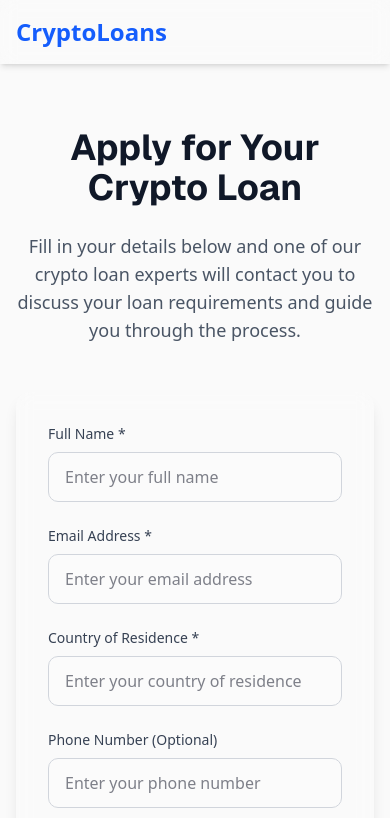
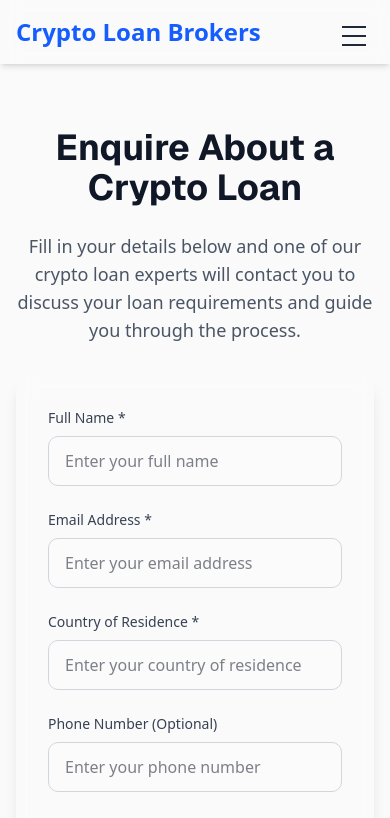
Before and after one commit to Phasor/crypto-loans, a Next.js app: page /apply in a window 390 px wide. Shown: the top 818 px of the page. Built offline with nearby package versions, Linux system fonts and the light colour scheme; no server answers.

Commit message:
adding mobile menu

```diff
--- a/app/apply/page.tsx
+++ b/app/apply/page.tsx
@@ -107,17 +107,17 @@ Additional Information: ${formData.additionalInfo || 'None provided'}`
   return (
     <AuroraBackground>
       <Navbar />
-      <main className="max-w-4xl mx-auto px-4 pt-32 pb-16 min-h-screen">
-        <div className="text-center mb-12 scroll-mt-20">
+      <main className="max-w-4xl mx-auto px-4 pt-32 pb-48 min-h-screen">
+        <div className="text-center scroll-mt-20">
           <h1 className="text-4xl md:text-5xl font-bold text-gray-900 dark:text-white mb-6">
-            Apply for Your Crypto Loan
+            Enquire About a Crypto Loan
           </h1>
           <p className="text-lg text-gray-600 dark:text-gray-300 mb-8">
             Fill in your details below and one of our crypto loan experts will contact you to discuss your loan requirements and guide you through the process.
           </p>
         </div>
 
-        <div className="bg-white/10 backdrop-blur-sm p-8 rounded-xl shadow-lg max-w-2xl mx-auto">
+        <div className="bg-white/10 backdrop-blur-sm p-8 pb-12 rounded-xl shadow-lg max-w-2xl mx-auto">
           {submitStatus.type && (
             <div className={`mb-6 p-4 rounded-lg ${
               submitStatus.type === 'success'
@@ -128,7 +128,7 @@ Additional Information: ${formData.additionalInfo || 'None provided'}`
             </div>
           )}
 
-          <form onSubmit={handleSubmit} className="space-y-6">
+          <form onSubmit={handleSubmit} className="space-y-6 mb-8">
             <div>
               <label htmlFor="name" className="block text-sm font-medium text-gray-700 dark:text-gray-200 mb-2">
                 Full Name *
@@ -242,7 +242,7 @@ Additional Information: ${formData.additionalInfo || 'None provided'}`
 
             <button
               type="submit"
-              className="w-full bg-blue-600 text-white px-8 py-4 rounded-lg text-lg font-semibold hover:bg-blue-700 transition-colors"
+              className="w-full bg-blue-600 text-white px-8 py-4 rounded-lg text-lg font-semibold hover:bg-blue-700 transition-colors mt-8"
             >
               Contact Me
             </button>
--- /dev/null
+++ b/app/components/MobileMenu.tsx
@@ -0,0 +1,71 @@
+'use client';
+
+import { useState } from 'react';
+import Link from 'next/link';
+
+export default function MobileMenu() {
+  const [isOpen, setIsOpen] = useState(false);
+
+  return (
+    <div className="md:hidden">
+      {/* Hamburger Button */}
+      <button
+        onClick={() => setIsOpen(!isOpen)}
+        className="p-2 focus:outline-none"
+        aria-label="Toggle menu"
+      >
+        <div className="w-6 h-5 relative flex flex-col justify-between">
+          <span className={`w-full h-0.5 bg-gray-800 transform transition-all duration-300 ${isOpen ? 'rotate-45 translate-y-2' : ''}`}></span>
+          <span className={`w-full h-0.5 bg-gray-800 transition-all duration-300 ${isOpen ? 'opacity-0' : ''}`}></span>
+          <span className={`w-full h-0.5 bg-gray-800 transform transition-all duration-300 ${isOpen ? '-rotate-45 -translate-y-2' : ''}`}></span>
+        </div>
+      </button>
+
+      {/* Mobile Menu Dropdown */}
+      <div className={`
+        absolute top-full left-0 right-0
+        bg-white shadow-lg
+        transform transition-all duration-300 ease-in-out
+        ${isOpen ? 'opacity-100 translate-y-0' : 'opacity-0 -translate-y-2 pointer-events-none'}
+      `}>
+        <div className="px-4 py-3 space-y-3">
+          <Link
+            href="/#benefits"
+            className="block text-gray-700 hover:text-blue-600 py-2"
+            onClick={() => setIsOpen(false)}
+          >
+            Benefits
+          </Link>
+          <Link
+            href="/#how-it-works"
+            className="block text-gray-700 hover:text-blue-600 py-2"
+            onClick={() => setIsOpen(false)}
+          >
+            How It Works
+          </Link>
+          <Link
+            href="/guide"
+            className="block text-gray-700 hover:text-blue-600 py-2"
+            onClick={() => setIsOpen(false)}
+          >
+            Crypto Loan Guide
+          </Link>
+          <Link
+            href="/#faqs"
+            className="block text-gray-700 hover:text-blue-600 py-2"
+            onClick={() => setIsOpen(false)}
+          >
+            FAQs
+          </Link>
+          <Link
+            href="/apply"
+            className="block bg-blue-600 text-white px-4 py-2 rounded-md hover:bg-blue-700 transition-colors text-center"
+            onClick={() => setIsOpen(false)}
+          >
+            Get A Crypto Loan
+          </Link>
+        </div>
+      </div>
+    </div>
+  );
+}
--- a/app/components/Navbar.tsx
+++ b/app/components/Navbar.tsx
@@ -1,37 +1,39 @@
 import Link from 'next/link';
+import MobileMenu from './MobileMenu';
 
 export default function Navbar() {
   return (
     <nav className="fixed top-0 left-0 right-0 bg-white/10 backdrop-blur-sm shadow-md z-50">
       <div className="max-w-7xl mx-auto px-4 sm:px-6 lg:px-8">
         <div className="flex justify-between h-16 items-center">
-          <div className="flex-shrink-0">
-            <Link href="/" className="text-2xl font-bold text-blue-600 dark:text-blue-400">
-              CryptoLoans
+          <Link href="/" className="text-2xl font-bold text-blue-600">
+            Crypto Loan Brokers
           </Link>
-          </div>
-          <div className="hidden md:block">
-            <div className="ml-10 flex items-center space-x-4">
-              <Link href="/#how-it-works" className="text-gray-700 dark:text-gray-200 hover:text-blue-600 dark:hover:text-blue-400 px-3 py-2">
+
+          {/* Desktop Navigation */}
+          <div className="hidden md:flex items-center space-x-4">
+            <Link href="/#benefits" className="text-gray-700 hover:text-blue-600 px-3 py-2">
+              Benefits
+            </Link>
+            <Link href="/#how-it-works" className="text-gray-700 hover:text-blue-600 px-3 py-2">
               How It Works
             </Link>
-              <Link href="/#benefits" className="text-gray-700 dark:text-gray-200 hover:text-blue-600 dark:hover:text-blue-400 px-3 py-2">
-                Benefits
-              </Link>
-              <Link href="/guide" className="text-gray-700 dark:text-gray-200 hover:text-blue-600 dark:hover:text-blue-400 px-3 py-2">
+            <Link href="/guide" className="text-gray-700 hover:text-blue-600 px-3 py-2">
               Crypto Loan Guide
             </Link>
-              <Link href="/#faqs" className="text-gray-700 dark:text-gray-200 hover:text-blue-600 dark:hover:text-blue-400 px-3 py-2">
+            <Link href="/#faqs" className="text-gray-700 hover:text-blue-600 px-3 py-2">
               FAQs
             </Link>
             <Link
               href="/apply"
-                className="bg-blue-600 text-white px-4 py-2 rounded-md hover:bg-blue-700"
+              className="bg-blue-600 text-white px-4 py-2 rounded-md hover:bg-blue-700 transition-colors"
             >
               Get A Crypto Loan
             </Link>
           </div>
-          </div>
+
+          {/* Mobile Menu */}
+          <MobileMenu />
         </div>
       </div>
     </nav>
--- a/app/page.tsx
+++ b/app/page.tsx
@@ -59,7 +59,7 @@ export default function Home() {
             </div>
           </section>
 
-          <section id="how-it-works" className="mb-16">
+          <section id="how-it-works" className="mb-16 scroll-mt-24">
             <h2 className="text-3xl font-bold text-gray-900 mb-8">How It Works</h2>
             <div className="space-y-8">
               <div className="flex items-start">
```
Lines whose indentation alone changed are shown as unchanged.
